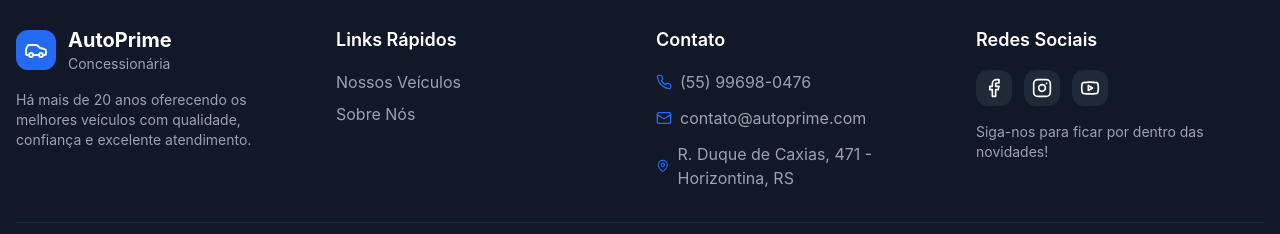
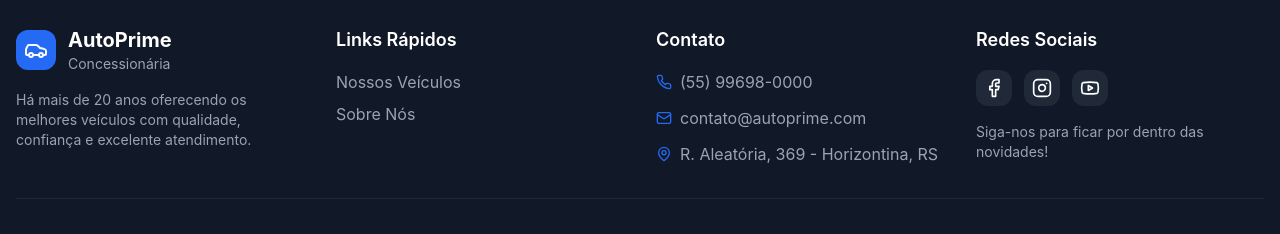
Before and after one commit to AFJoao/frontteste, a React (Vite) app: page / in a window 1280 px wide. Shown: the part 1716-1950 px from the top of the page. Built offline with nearby package versions, Linux system fonts and the light colour scheme; no server answers.

Commit message:
Mudança de informações aleatórias v2

```diff
--- a/src/components/Footer.jsx
+++ b/src/components/Footer.jsx
@@ -33,7 +33,7 @@ const Footer = () => {
             <ul className="space-y-3 text-gray-400">
               <li className="flex items-center gap-2">
                 <Phone className="w-4 h-4 text-primary" />
-                <span>(55) 99698-0476 </span>
+                <span>(55) 99698-0000 </span>
               </li>
               <li className="flex items-center gap-2">
                 <Mail className="w-4 h-4 text-primary" />
@@ -41,7 +41,7 @@ const Footer = () => {
               </li>
               <li className="flex items-center gap-2">
                 <MapPin className="w-4 h-4 text-primary" />
-                <span>R. Duque de Caxias, 471 - Horizontina, RS</span>
+                <span>R. Aleatória, 369 - Horizontina, RS</span>
               </li>
             </ul>
           </div>
```
